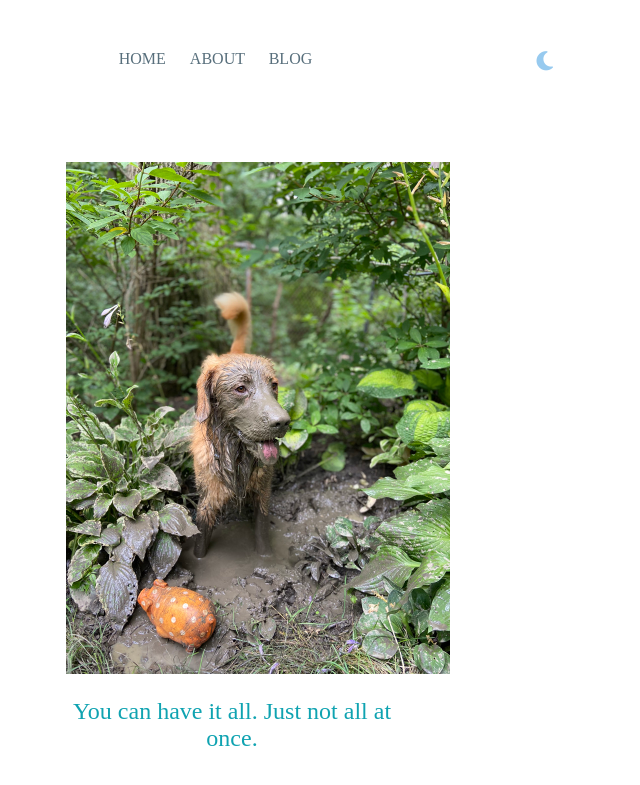
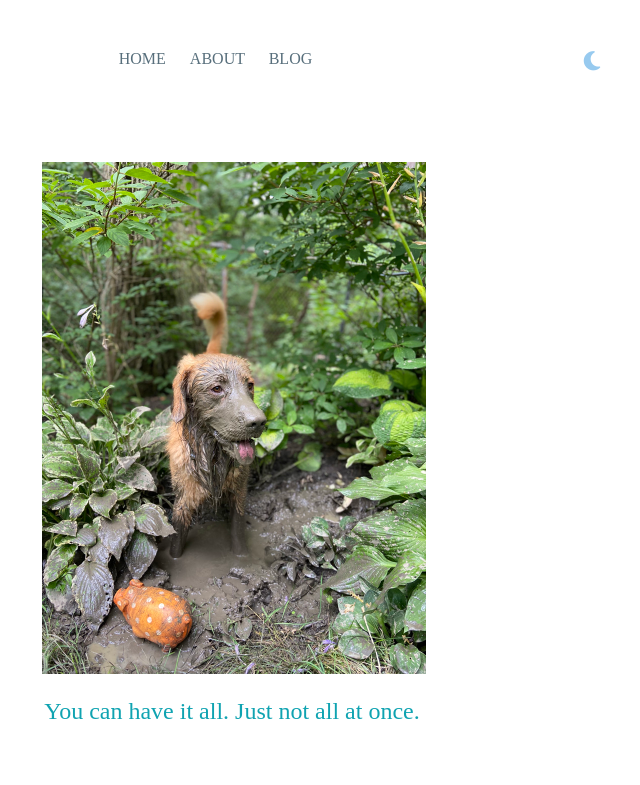
Before and after one commit to vaishnavisen/vaishnavisen.github.io, a Jekyll site: the page built from index.html, in a window 1280 px wide. Shown: the top 785 px of the page, without its empty margins (408-1048 px from the left). Built offline with Jekyll 4.4.1, drawn with Linux system fonts in a browser that asks for light colours; nearby versions of some CDN libraries.

Commit message:
Change page margin to percentages

```diff
--- a/_sass/main.scss
+++ b/_sass/main.scss
@@ -57,8 +57,8 @@ body {
 #header {
   margin-top: 50px;
   margin-bottom: 50px;
-  margin-left: 300px;
-  margin-right: 300px;
+  margin-left: 20%;
+  margin-right: 20%;
   display: flex;
 }
 center {
@@ -69,8 +69,8 @@ center {
 #page_margin {
   margin-top: 80px;
   margin-bottom: 25px;
-  margin-left: 300px;
-  margin-right: 300px;
+  margin-left: 20%;
+  margin-right: 20%;
 }
 ul {
   list-style-type: none; /* Remove bullets */
```
